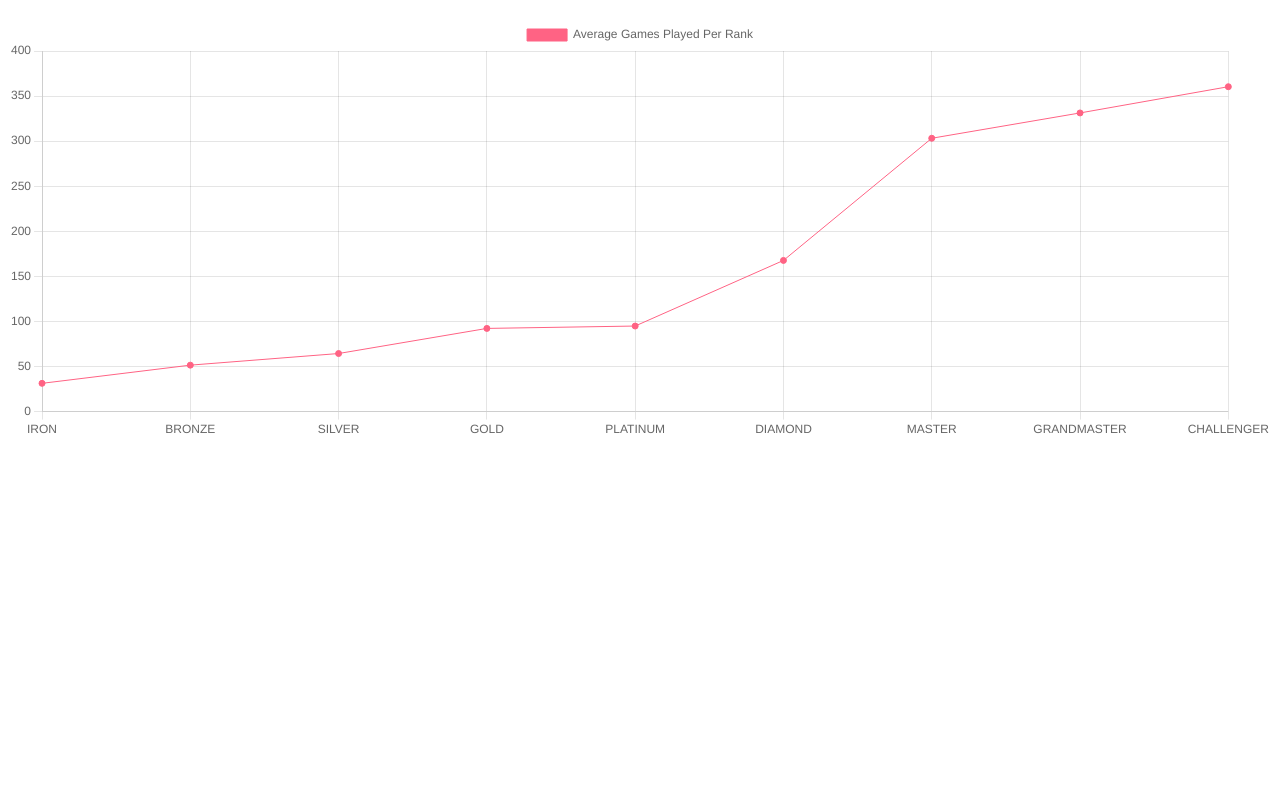
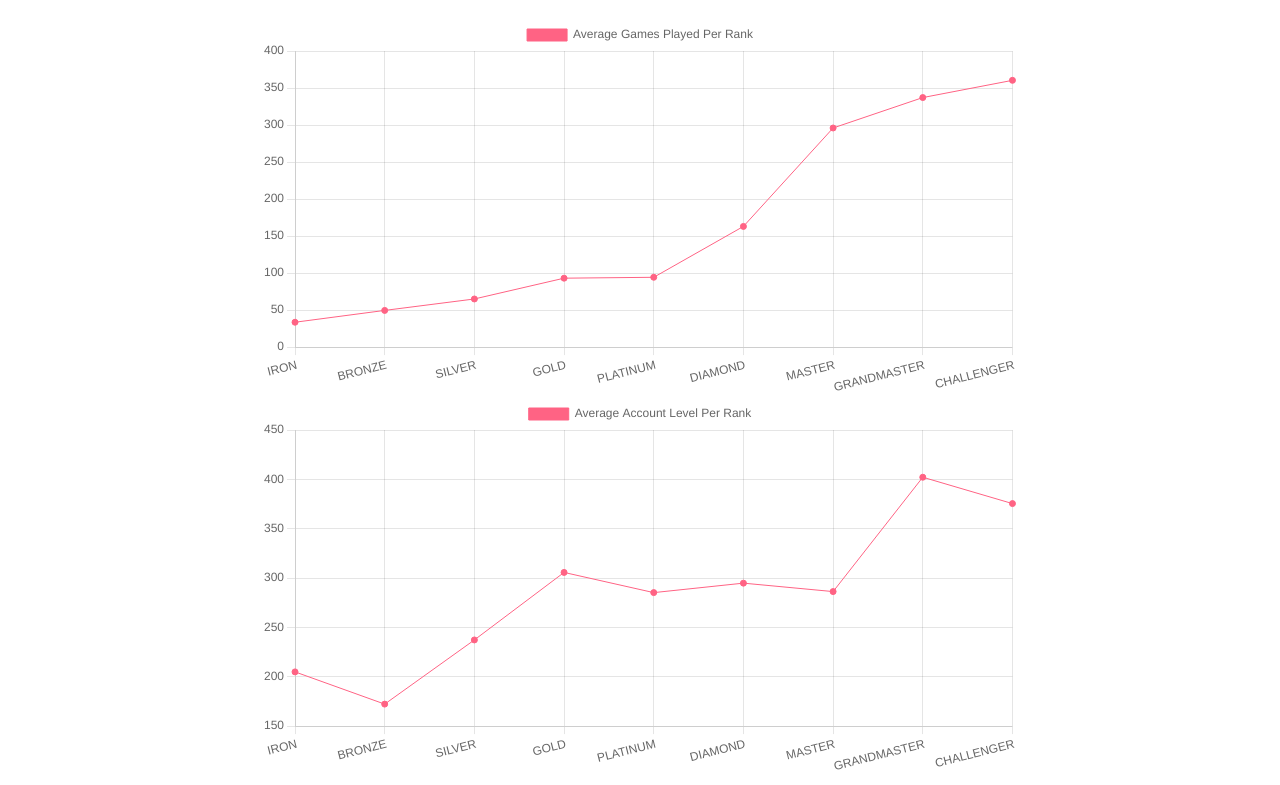
Before and after one commit to fqhd/RiotGamesChart, a plain HTML site: page index.html in a window 1280 px wide. Shown: the part 61-846 px from the top of the page. Before the commit the page ends 800 px from the top, so only its background shows below. Drawn offline with nearby package versions, Linux system fonts and the light colour scheme.

Commit message:
add styling

```diff
--- a/database.json
+++ b/database.json
@@ -1 +1 @@
-{"playerData":[31.35609756097561,51.53170731707317,64.42926829268292,92.26829268292683,94.91707317073171,167.68780487804878,303.20975609756096,331.2878048780488,360.390243902439]}
+{"numGamesPerRank":[33.6,49.59024390243903,65.0439024390244,93.1219512195122,94.32682926829268,163.0487804878049,295.9951219512195,337.0829268292683,360.3707317073171],"accountLevelsPerRank":[204.95,172.3,237.3,305.7,285.25,294.85,286.3,402.15,375.45]}
--- a/index.html
+++ b/index.html
@@ -4,11 +4,12 @@
     <meta charset="UTF-8">
     <meta http-equiv="X-UA-Compatible" content="IE=edge">
     <meta name="viewport" content="width=device-width, initial-scale=1.0">
+    <title>RiotGamesChart</title>
     <link rel="stylesheet" href="./style.css">
-    <title>RiotGamesChart</title>
 </head>
 <body>
-        <h1>Statistics from the official Riot Games API</h1>
+    <h1>Statistics from the official Riot Games API</h1>
+    <div id="charts"></div>
 </body>
 <script src="https://cdnjs.cloudflare.com/ajax/libs/Chart.js/3.7.1/chart.min.js" integrity="sha512-QSkVNOCYLtj73J4hbmVoOV6KVZuMluZlioC+trLpewV8qMjsWqlIQvkn1KGX2StWvPMdWGBqim1xlC8krl1EKQ==" crossorigin="anonymous" referrerpolicy="no-referrer"></script>
 <script src="./script.js" type="module"></script>
--- a/script.js
+++ b/script.js
@@ -1,4 +1,5 @@
 const TIERS = ['IRON', 'BRONZE', 'SILVER', 'GOLD', 'PLATINUM', 'DIAMOND', 'MASTER', 'GRANDMASTER', 'CHALLENGER'];
+const charts = document.getElementById('charts');
 
 main();
 
@@ -7,13 +8,12 @@ async function main(){
     const database = await response.json();
 
     // Charts
-    chartGamesPerRank(database.playerData);
+    chartGamesPerRank(database.numGamesPerRank);
+    chartAccountLevelPerRank(database.accountLevelsPerRank);
 }
 
 function chartGamesPerRank(data){
     const canvas = document.createElement('canvas');
-    canvas.width = 300;
-    canvas.height = 100;
     const ctx = canvas.getContext('2d');
     new Chart(ctx, {
         type: 'line',
@@ -32,5 +32,28 @@ function chartGamesPerRank(data){
             }]
         }
     });
-    document.body.appendChild(canvas);
+    charts.appendChild(canvas);
 }
+
+function chartAccountLevelPerRank(data){
+    const canvas = document.createElement('canvas');
+    const ctx = canvas.getContext('2d');
+    new Chart(ctx, {
+        type: 'line',
+        data: {
+            labels: TIERS,
+            datasets: [{
+                label: 'Average Account Level Per Rank',
+                data: data,
+                backgroundColor: [
+                    'rgba(255, 99, 132, 1)',
+                ],
+                borderColor: [
+                    'rgba(255, 99, 132, 1)',
+                ],
+                borderWidth: 1
+            }]
+        }
+    });
+    charts.appendChild(canvas);
+}
--- a/style.css
+++ b/style.css
@@ -1,3 +1,9 @@
 h1 {
     text-align: center;
 }
+
+#charts {
+    margin-left: 20%;
+    margin-right: 20%;
+    width: 60%;
+}
```
Also changed, not shown: server/index.js (+6 -6 lines).
